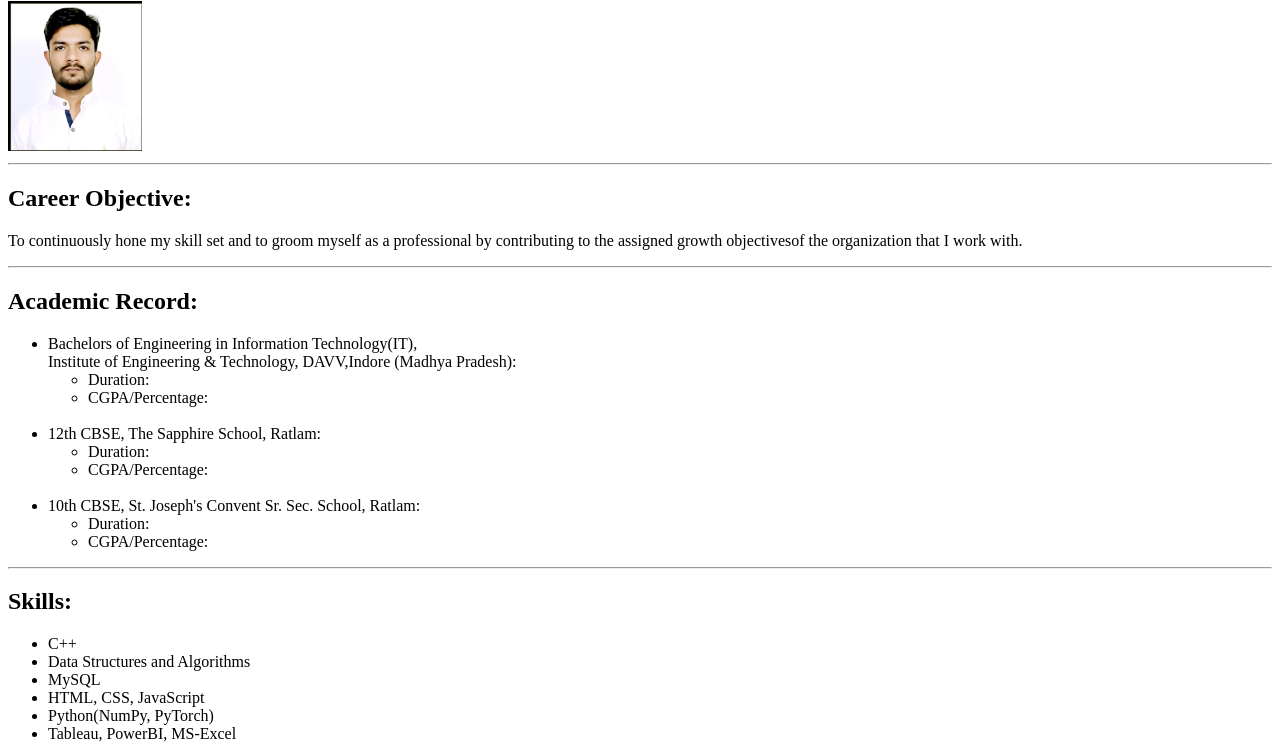
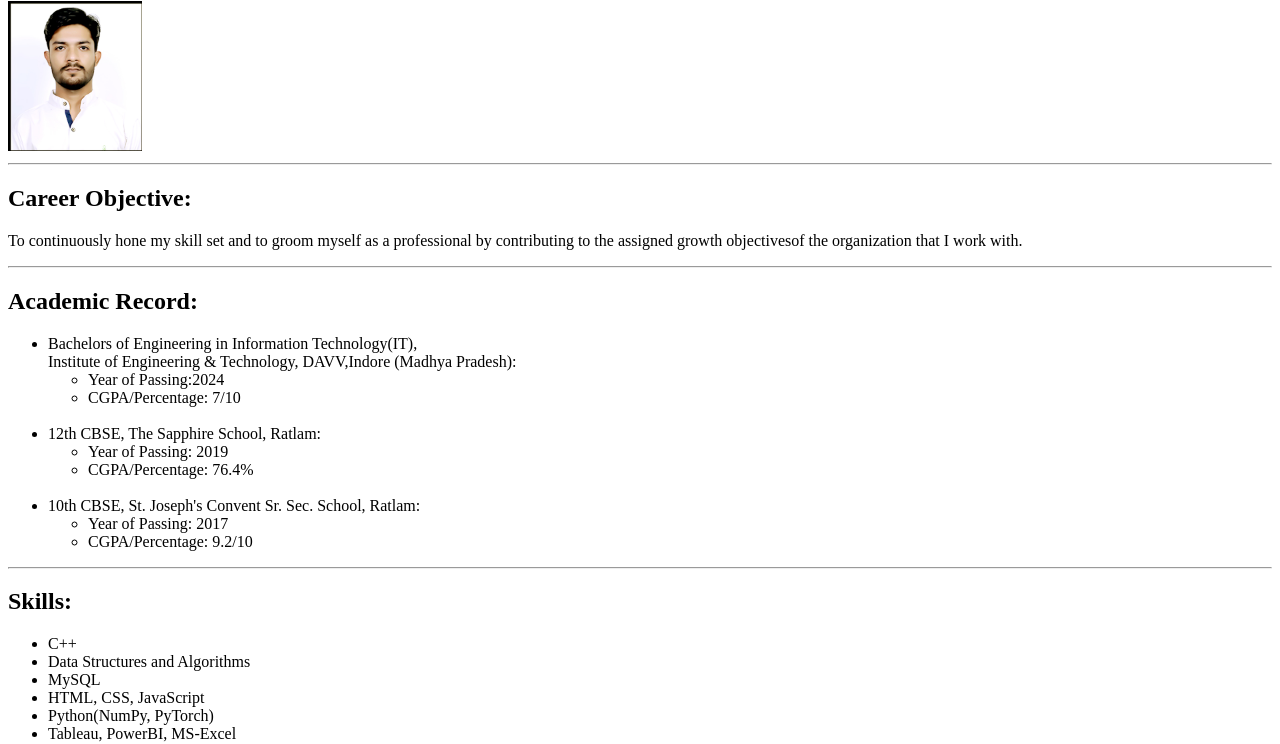
Before and after one commit to Lokendra47/ResumeHTML, a plain HTML site: page index.html in a window 1280 px wide. Shown: the part 79-823 px from the top of the page. Drawn offline with Linux system fonts and the light colour scheme.

Commit message:
Update index.html

```diff
--- a/index.html
+++ b/index.html
@@ -25,8 +25,8 @@
                 Institute of Engineering & Technology, DAVV,Indore (Madhya Pradesh):
 
                 <ul>
-                    <li> Duration: </li>
-                    <li> CGPA/Percentage: </li>
+                    <li> Year of Passing:2024 </li>
+                    <li> CGPA/Percentage: 7/10 </li>
                 </ul>
 
         </li>
@@ -34,16 +34,16 @@
         <li>
             12th CBSE, The Sapphire School, Ratlam:
             <ul>
-                <li> Duration: </li>
-                <li> CGPA/Percentage: </li>
+                <li> Year of Passing: 2019 </li>
+                <li> CGPA/Percentage: 76.4% </li>
             </ul>
         </li>
         <br/>
         <li>
             10th CBSE, St. Joseph's Convent Sr. Sec. School, Ratlam:
             <ul>
-                <li> Duration: </li>
-                <li> CGPA/Percentage: </li>
+                <li> Year of Passing: 2017</li>
+                <li> CGPA/Percentage: 9.2/10 </li>
             </ul>
         </li>
     </ul><hr/>
```
